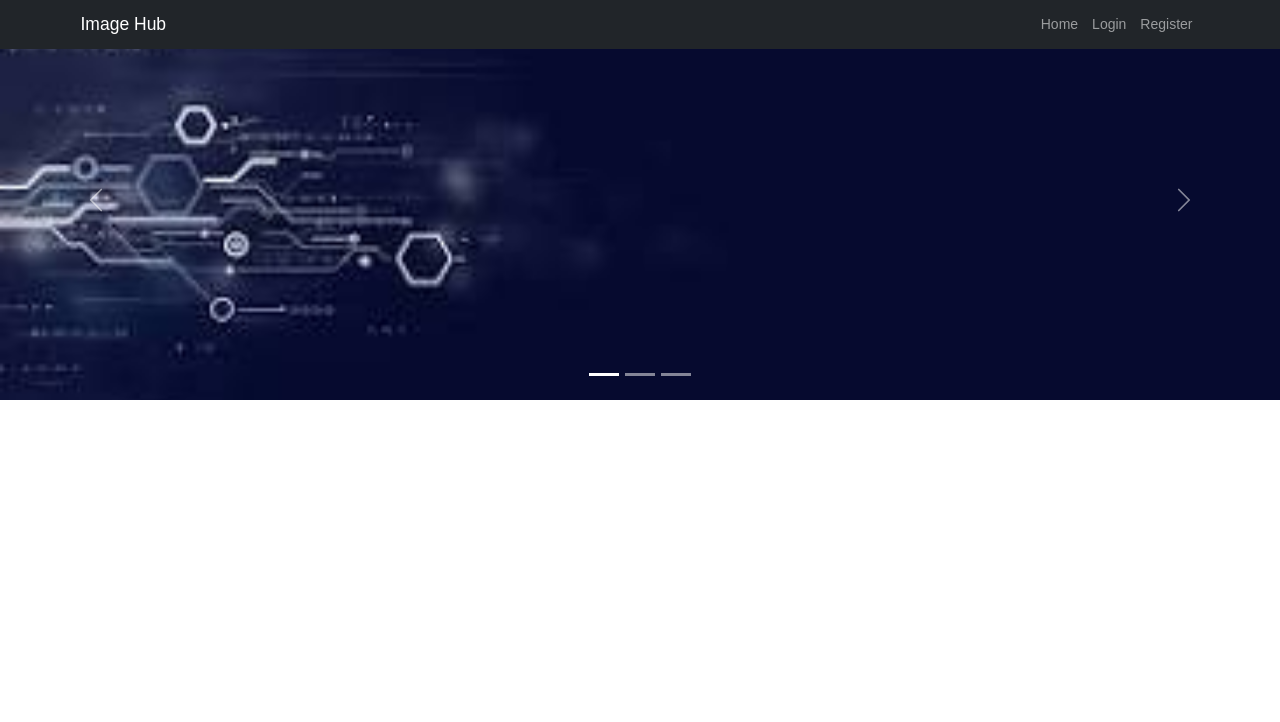
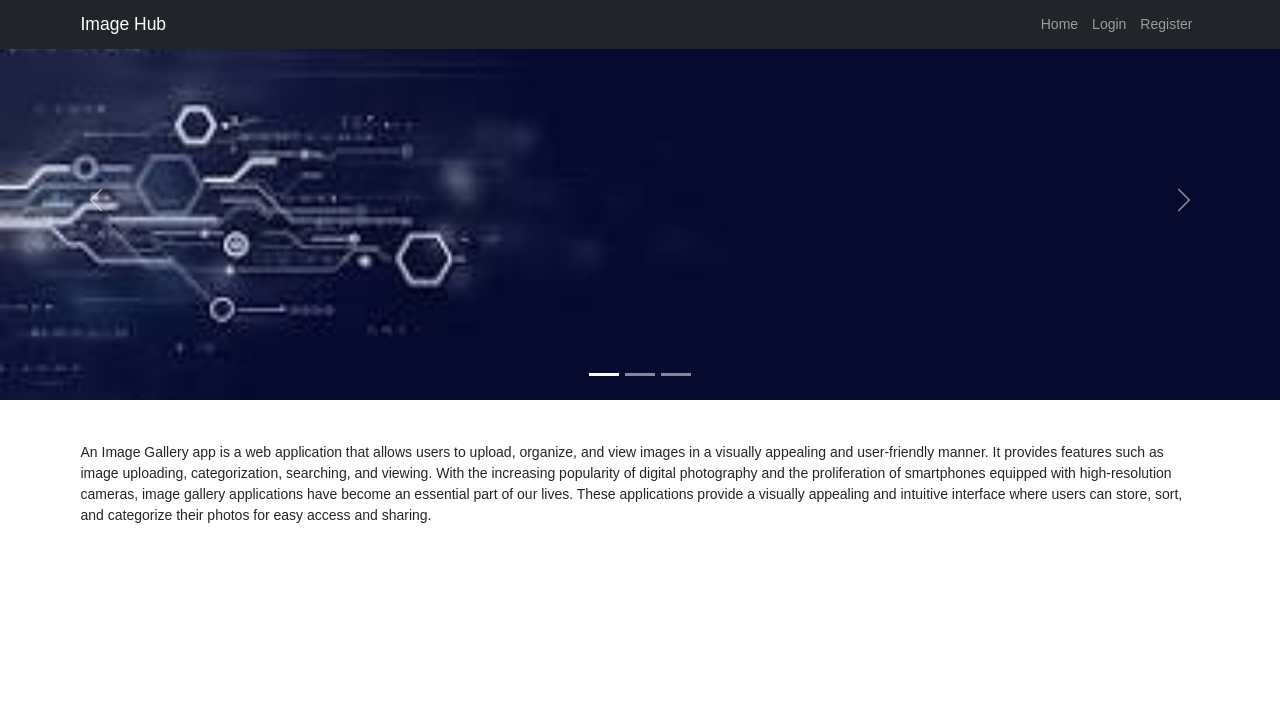
Before and after one commit to Sangeetha22009/PythonDjango_OneDayEvaluation, a Django app: page / in a window 1280 px wide. Shown: the top 722 px of the page. Run offline with Django 4.2, Linux system fonts and the light colour scheme.

Commit message:
Image Gallery Index styling

```diff
--- a/I2IImageRepo/ImagesApp/templates/ImagesApp/index.html
+++ b/I2IImageRepo/ImagesApp/templates/ImagesApp/index.html
@@ -7,9 +7,13 @@
 {% include 'ImagesApp/include/slider.html' %}
 <div class="container">
     <div class="row">
-        <div class="col-12">
-            <h1>
-            </h1>
+        <div class="col-12 py-5">
+            <p>
+                An Image Gallery app is a web application that allows users to upload, organize, and view images in a visually appealing and user-friendly manner.
+                It provides features such as image uploading, categorization, searching, and viewing.
+                With the increasing popularity of digital photography and the proliferation of smartphones equipped with high-resolution cameras, image gallery applications have become an essential part of our lives.
+                These applications provide a visually appealing and intuitive interface where users can store, sort, and categorize their photos for easy access and sharing.
+            </p>
         </div>
     </div>
 </div>
```
